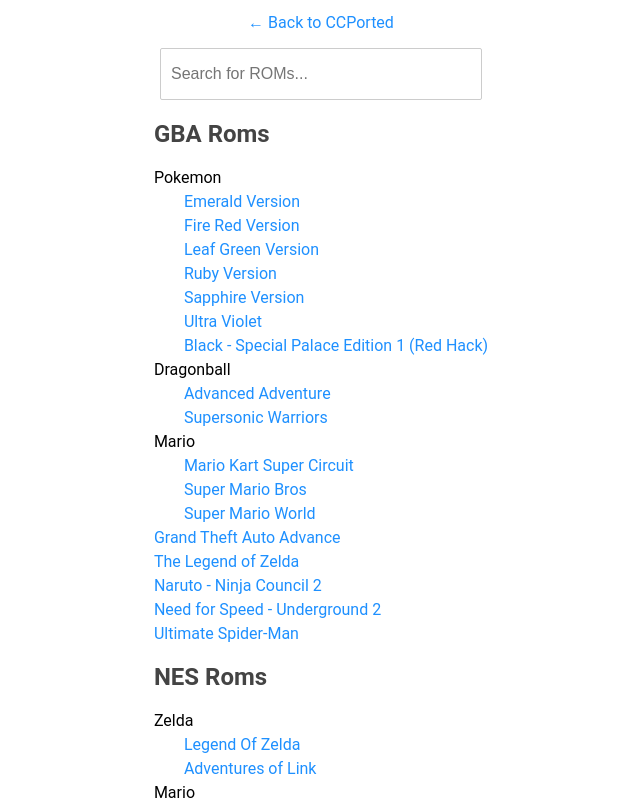
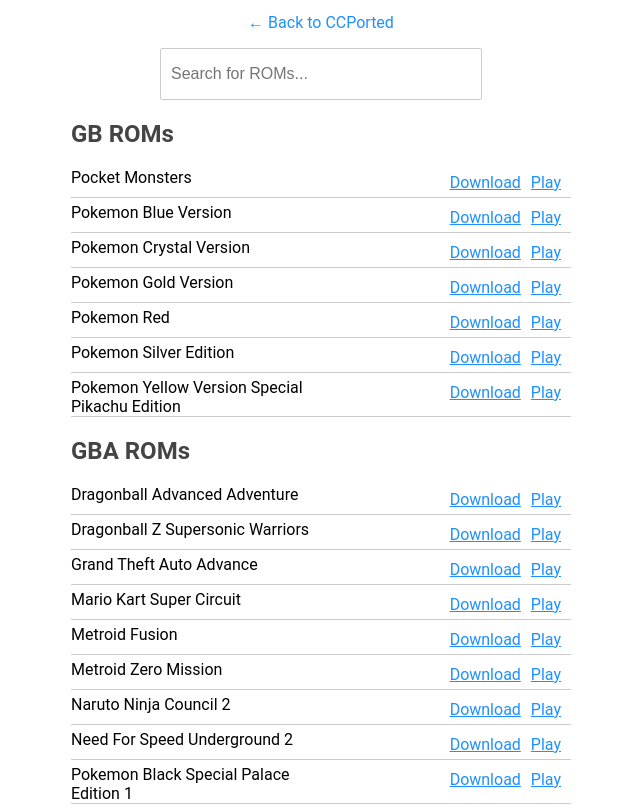
Before and after one commit to sojs-coder/roms, a website: page index.html in a window 1280 px wide. Shown: the part 130-938 px from the top of the page, without its empty margins (319-959 px from the left). Drawn offline with Linux system fonts and the light colour scheme.

Commit message:
better styles, fixed import

```diff
--- a/index.html
+++ b/index.html
@@ -31,112 +31,37 @@
     <h1>Rom Library</h1>
     <p><a href="https://ccported.github.io">&larr; Back to CCPorted</a></p>
     <input type="text" id="searchInput" placeholder="Search for ROMs...">
-    <div>
-        <h2>GBA Roms</h2>
-        <ul class="romList">
-            <li class="determiner" data-determiner="pokemon">Pokemon
-                <ul>
-                    <li><a href="roms/gba/pokemon_emerald_version.gba">Emerald Version</a></li>
-                    <li><a href="roms/gba/pokemon_fire_red_version.gba">Fire Red Version</a></li>
-                    <li><a href="roms/gba/pokemon_leaf_green_version.gba">Leaf Green Version</a></li>
-                    <li><a href="roms/gba/pokemon_ruby_version.gba">Ruby Version</a></li>
-                    <li><a href="roms/gba/pokemon_sapphire_version.gba">Sapphire Version</a></li>
-                    <li><a href="roms/gba/pokemon_ultra_violet.gba">Ultra Violet</a></li>
-                    <li><a href="roms/gba/pokemon_black_special_palace_edition_1.gba">Black - Special Palace Edition 1
-                            (Red
-                            Hack)</a></li>
-                </ul>
-            </li>
-            <li class="determiner" data-determiner="dragonball">Dragonball
-                <ul>
-                    <li><a href="roms/gba/dragonball_advanced_adventure.gba">Advanced Adventure</a></li>
-                    <li><a href="roms/gba/dragonball_z_supersonic_warriors.gba">Supersonic Warriors</a></li>
-                </ul>
-            </li>
-            <li class="determiner" data-determiner="mario">Mario
-                <ul>
-                    <li><a href="roms/gba/mario_kart_super_circuit.gba">Mario Kart Super Circuit</a></li>
-                    <li><a href="roms/gba/super_mario_bros.gba">Super Mario Bros</a></li>
-                    <li><a href="roms/gba/super_mario_world.gba">Super Mario World</a></li>
-                </ul>
-            </li>
-            <li><a href="roms/gba/grand_theft_auto_advance.gba">Grand Theft Auto Advance</a></li>
-            <li><a href="roms/gba/the_legend_of_zelda.gba">The Legend of Zelda</a></li>
-            <li><a href="roms/gba/naruto_ninja_council_2.gba">Naruto - Ninja Council 2</a></li>
-            <li><a href="roms/gba/need_for_speed_underground_2.gba">Need for Speed - Underground 2</a></li>
-            <li><a href="roms/gba/ultimate_spider_man.gba">Ultimate Spider-Man</a></li>
-
-
-        </ul>
-        <h2>NES Roms</h2>
-        <ul class="romList">
-            <li class="determiner" data-determiner="zelda">Zelda
-                <ul>
-                    <li><a href="roms/nes/legend_of_zelda.nes.zip">Legend Of Zelda</a></li>
-                    <li><a href="roms/nes/zelda_2.nes.zip">Adventures of Link</a></li>
-                </ul>
-            </li>
-            <li class="determiner" data-determiner="mario">Mario
-                <ul>
-                    <li><a href="roms/nes/super_mario_bros_3.nes.zip">Super Mario Bros 3</a></li>
-                    <li><a href="roms/nes/super_mario_bros.nes.zip">Super Mario Bros</a></li>
-                </ul>
-            </li>
-            <li><a href="roms/nes/terminator_2_judgement_day.nes.zip">Terminator 2, Judgement Day</a></li>
-            <li><a href="roms/nes/tetris_2.nes.zip">Tetris 2</a></li>
-            <li><a href="roms/nes/mike_tyson_punch_out.nes.zip">Mike Tyson's Punch Out</a></li>
-            <li><a href="roms/nes/rc_pro_am_2.nes.zip">RC Pro AM 2</a></li>
-            <li><a href="roms/nes/galaga.nes">Galaga</a></li>
-        </ul>
+    <div class="container">
     </div>
     <script>
-        // fetch('roms.json')
-        //     .then(response => response.json())
-        //     .then(data => {
-        //         const romContainer = document.querySelector('div');
-        //         romContainer.innerHTML = '';
+        fetch('roms.json')
+            .then(response => response.json())
+            .then(data => {
+                const romContainer = document.querySelector('div.container');
+                Object.keys(data).forEach(category => {
+                    const categoryTitle = document.createElement('h2');
+                    categoryTitle.textContent = category.toUpperCase() + ' ROMs';
+                    romContainer.appendChild(categoryTitle);
+                    categoryTitle.classList.add('categoryTitle');
+                    categoryTitle.id = category;
 
-        //         data.forEach(category => {
-        //             const categoryTitle = document.createElement('h2');
-        //             categoryTitle.textContent = category.name;
-        //             romContainer.appendChild(categoryTitle);
+                    const romList = document.createElement('ul');
+                    romList.classList.add('romList');
 
-        //             const romList = document.createElement('ul');
-        //             romList.classList.add('romList');
+                    data[category].forEach(rom => {
+                        const downlodLink = `roms/${category}/${rom[0]}`;
+                        const name = rom[1];
+                        const playlink = `/emulator/?core=${category}&rom=${rom[0]}`;
+                        const romItem = document.createElement('li');
+                        romItem.innerHTML = `<div class="name">${name}</div> <div class="links"><a href="${downlodLink}">Download</a><a href="${playlink}" target="_blank">Play</a></div>`;
+                        romList.appendChild(romItem);
 
-        //             category.roms.forEach(rom => {
-        //                 const romItem = document.createElement('li');
-        //                 if (rom.subcategory) {
-        //                     romItem.classList.add('determiner');
-        //                     romItem.dataset.determiner = rom.subcategory;
+                    });
 
-        //                     const subcategoryTitle = document.createElement('span');
-        //                     subcategoryTitle.textContent = rom.subcategory;
-        //                     romItem.appendChild(subcategoryTitle);
-
-        //                     const subcategoryList = document.createElement('ul');
-        //                     rom.games.forEach(game => {
-        //                         const gameItem = document.createElement('li');
-        //                         const gameLink = document.createElement('a');
-        //                         gameLink.href = game.url;
-        //                         gameLink.textContent = game.name;
-        //                         gameItem.appendChild(gameLink);
-        //                         subcategoryList.appendChild(gameItem);
-        //                     });
-        //                     romItem.appendChild(subcategoryList);
-        //                 } else {
-        //                     const gameLink = document.createElement('a');
-        //                     gameLink.href = rom.url;
-        //                     gameLink.textContent = rom.name;
-        //                     romItem.appendChild(gameLink);
-        //                 }
-        //                 romList.appendChild(romItem);
-        //             });
-
-        //             romContainer.appendChild(romList);
-        //         });
-        //     })
-        //     .catch(error => console.error('Error fetching ROMs:', error));
+                    romContainer.appendChild(romList);
+                });
+            })
+            .catch(error => console.error('Error fetching ROMs:', error));
     </script>
     <script src="script.js">
 
--- /dev/null
+++ b/package.json
@@ -0,0 +1,5 @@
+{
+  "dependencies": {
+    "express": "^4.21.1"
+  }
+}
--- a/style.css
+++ b/style.css
@@ -29,7 +29,6 @@
     padding: 10px;
     border: 1px solid #ccc;
     font-size: 16px;
-    float: center;
 }
 #searchInput:focus{
     outline: none;
@@ -43,8 +42,23 @@
 
 li {
     margin: 5px 0;
+    display: flex;
+    justify-content: space-between;
+    flex-direction: row;
+    border-bottom: 1px solid #ccc;
 }
-
+li div.name{
+    max-width: 50%;
+    word-wrap: break-word;
+}
+li div.links{
+    padding: 5px;
+}
+li div.links a{
+    text-decoration: underline;
+    color: dodgerblue;
+    margin: 0 5px;
+}
 a{
     text-decoration: none;
     color: dodgerblue;
@@ -63,3 +77,6 @@
 .determiner > ul {
     margin-left: 30px;
 }
+div.container {
+    width: 500px;
+}
```
Also changed, not shown: 1 other file.
